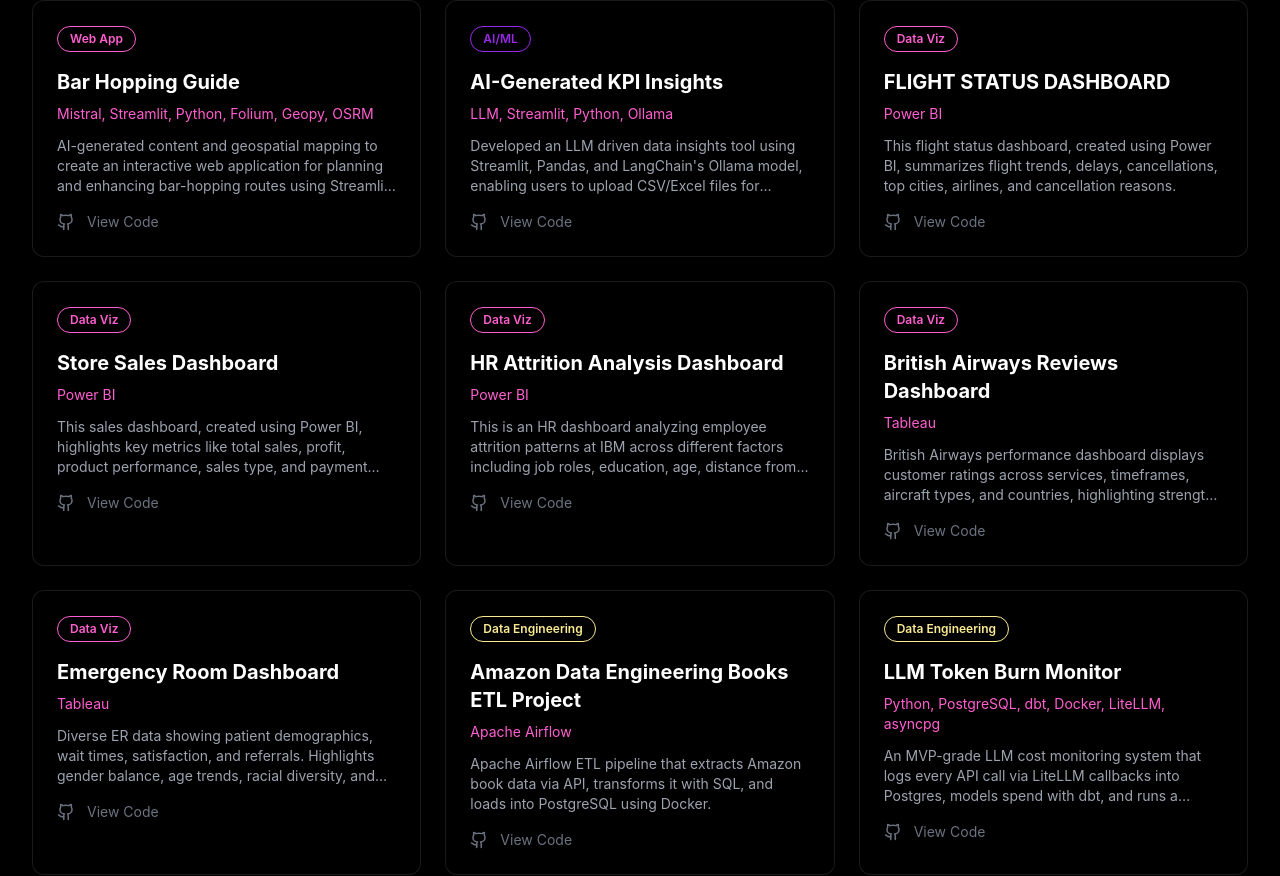
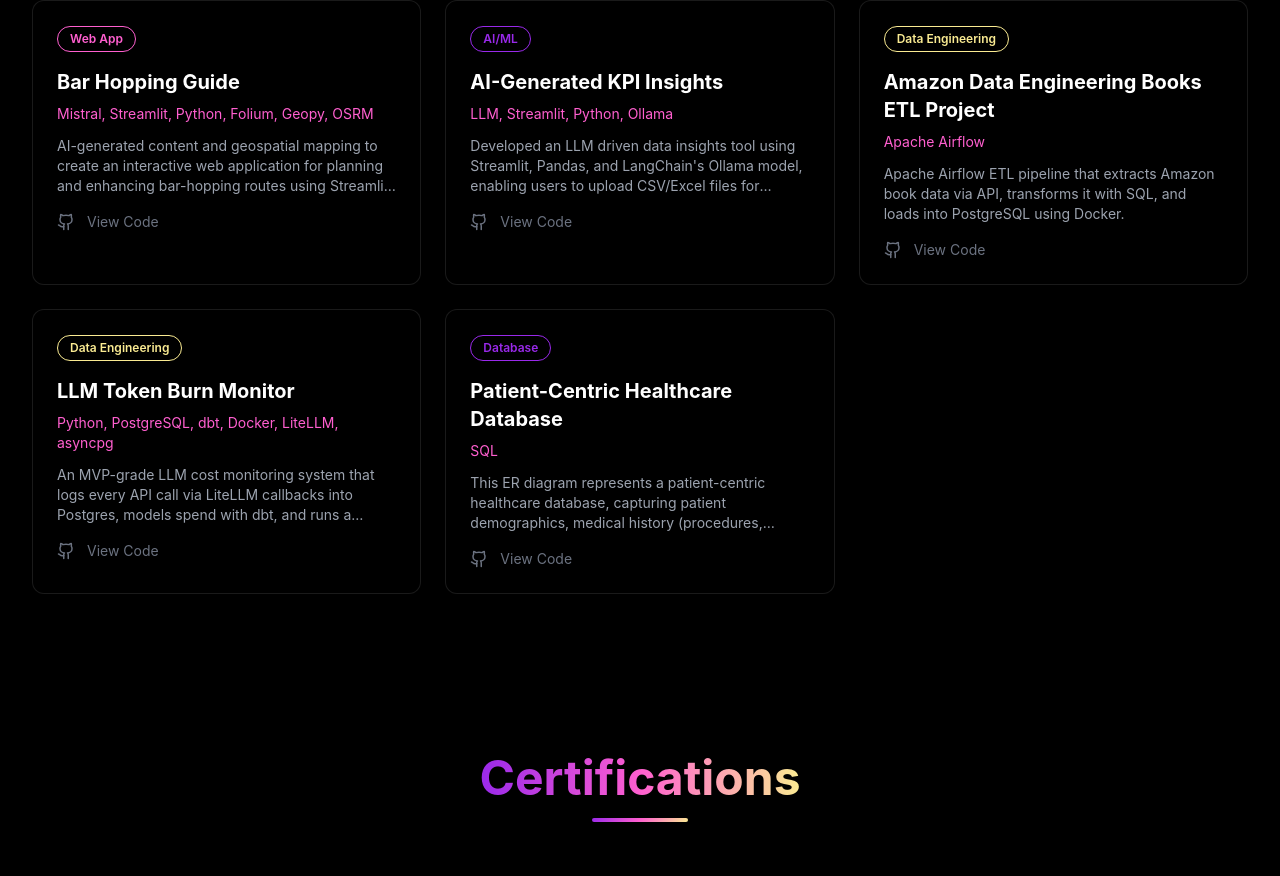
Before and after one commit to VishnuRam16/Portfolio, a Next.js app: page / in a window 1280 px wide. Shown: the part 5266-6142 px from the top of the page. Built offline with nearby package versions, Linux system fonts and the light colour scheme.

Commit message:
fix: remove data viz related projects

```diff
--- a/components/Projects.tsx
+++ b/components/Projects.tsx
@@ -46,46 +46,6 @@
     category: 'AI/ML',
   },
   {
-    id: 6,
-    title: 'FLIGHT STATUS DASHBOARD',
-    tools: 'Power BI',
-    description: 'This flight status dashboard, created using Power BI, summarizes flight trends, delays, cancellations, top cities, airlines, and cancellation reasons.',
-    github: '#',
-    category: 'Data Viz',
-  },
-  {
-    id: 7,
-    title: 'Store Sales Dashboard',
-    tools: 'Power BI',
-    description: 'This sales dashboard, created using Power BI, highlights key metrics like total sales, profit, product performance, sales type, and payment modes.',
-    github: '#',
-    category: 'Data Viz',
-  },
-  {
-    id: 8,
-    title: 'HR Attrition Analysis Dashboard',
-    tools: 'Power BI',
-    description: 'This is an HR dashboard analyzing employee attrition patterns at IBM across different factors including job roles, education, age, distance from work, and satisfaction levels.',
-    github: '#',
-    category: 'Data Viz',
-  },
-  {
-    id: 9,
-    title: 'British Airways Reviews Dashboard',
-    tools: 'Tableau',
-    description: 'British Airways performance dashboard displays customer ratings across services, timeframes, aircraft types, and countries, highlighting strengths and areas for improvement.',
-    github: '#',
-    category: 'Data Viz',
-  },
-  {
-    id: 10,
-    title: 'Emergency Room Dashboard',
-    tools: 'Tableau',
-    description: 'Diverse ER data showing patient demographics, wait times, satisfaction, and referrals. Highlights gender balance, age trends, racial diversity, and common medical needs.',
-    github: '#',
-    category: 'Data Viz',
-  },
-  {
     id: 11,
     title: 'Amazon Data Engineering Books ETL Project',
     tools: 'Apache Airflow',
@@ -112,7 +72,7 @@
   },
 ]
 
-const categories = ['All', 'AI/ML', 'Data Viz', 'Data Engineering', 'Database', 'Web App']
+const categories = ['All', 'AI/ML', 'Data Engineering', 'Database', 'Web App']
 
 export default function Projects() {
   const [selectedCategory, setSelectedCategory] = useState('All')
@@ -125,7 +85,6 @@
   const getCategoryColor = (category: string) => {
     const colors: Record<string, string> = {
       'AI/ML': 'border-primary-purple text-primary-purple',
-      'Data Viz': 'border-primary-pink text-primary-pink',
       'Data Engineering': 'border-primary-yellow text-primary-yellow',
       'Database': 'border-primary-purple text-primary-purple',
       'Web App': 'border-primary-pink text-primary-pink',
```
